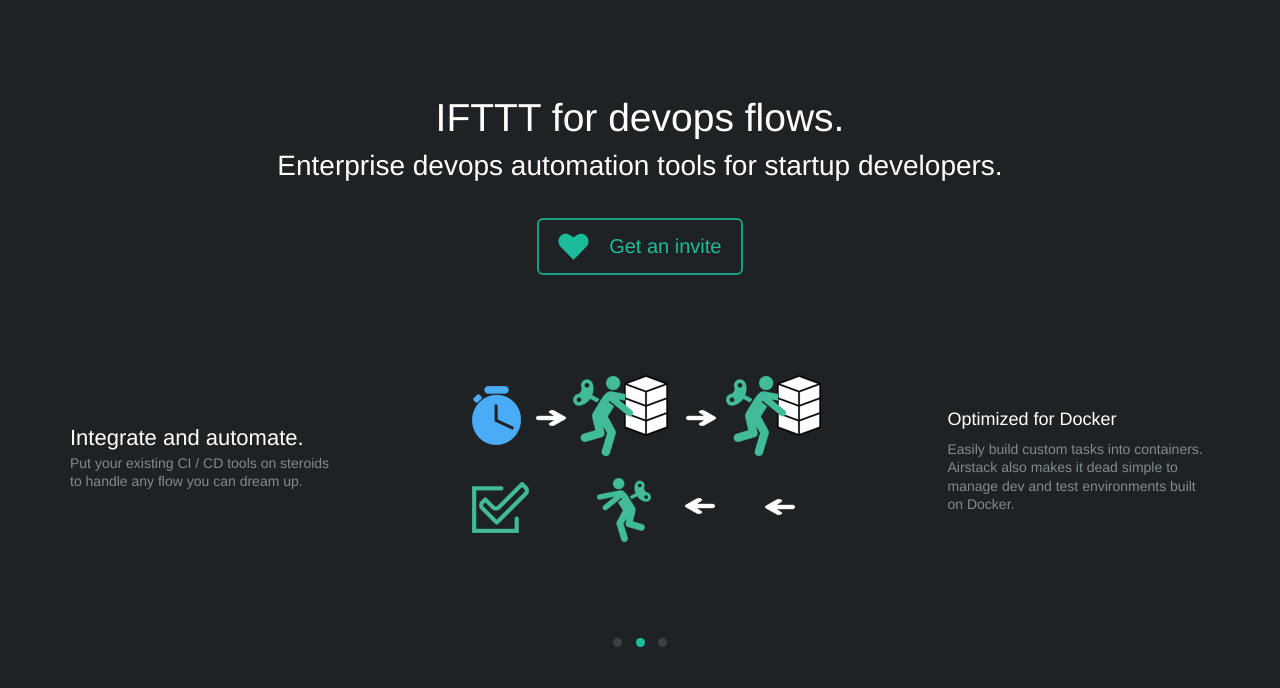
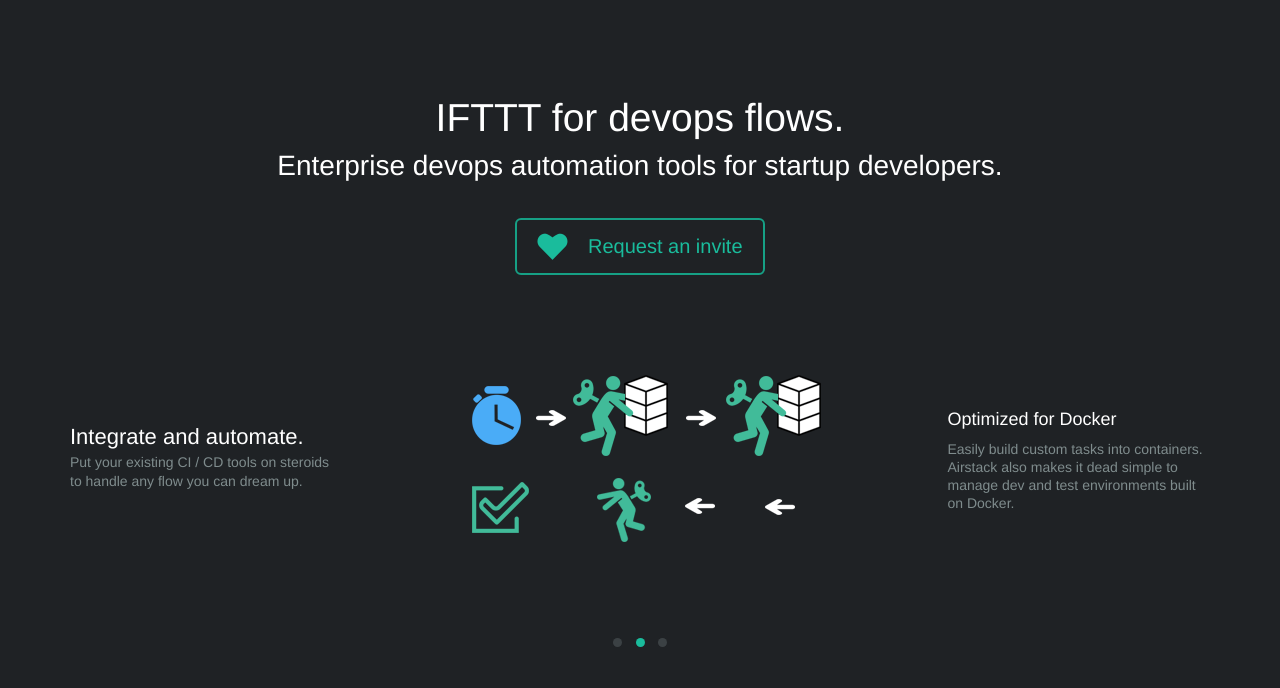
Before and after one commit to airstack/airstack.io, a plain HTML site: page index.html in a window 1280 px wide. Shown: the part 112-800 px from the top of the page. Drawn offline with Linux system fonts and the light colour scheme.

Commit message:
Change “get” to request

```diff
--- a/index.html
+++ b/index.html
@@ -50,7 +50,7 @@
                     <h1>IFTTT for devops flows.</h1>
                     <p>Enterprise devops automation tools for startup developers.</p>
                 </div>
-                <a class="btn btn-huge btn-clear" href="#login"><span class="fui-heart"> </span> Get an invite</a>
+                <a class="btn btn-huge btn-clear" href="#login"><span class="fui-heart"> </span> Request an invite</a>
             </div>
         </div>
         <div id="h-17-pt-1" class="page-transitions pt-perspective">
```
